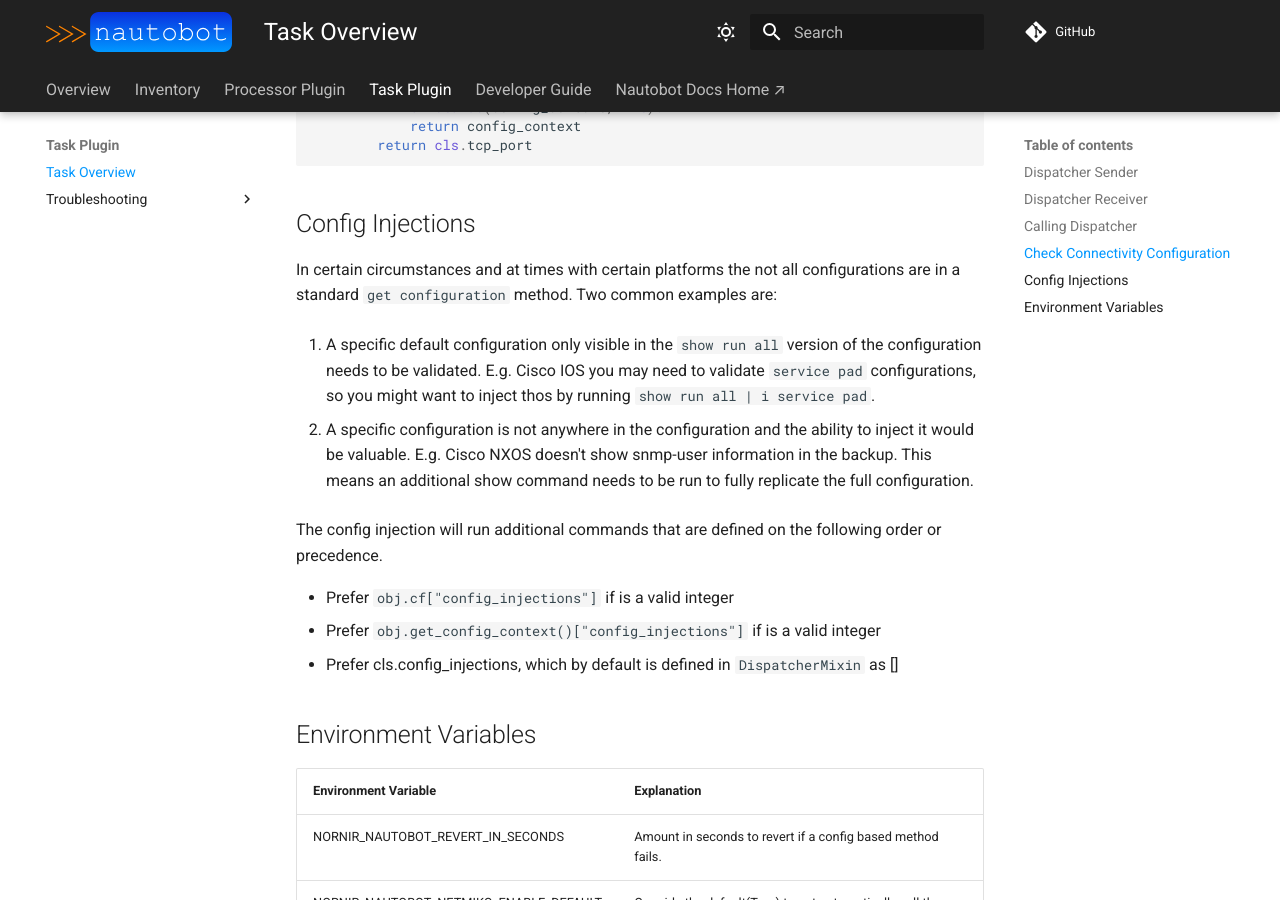
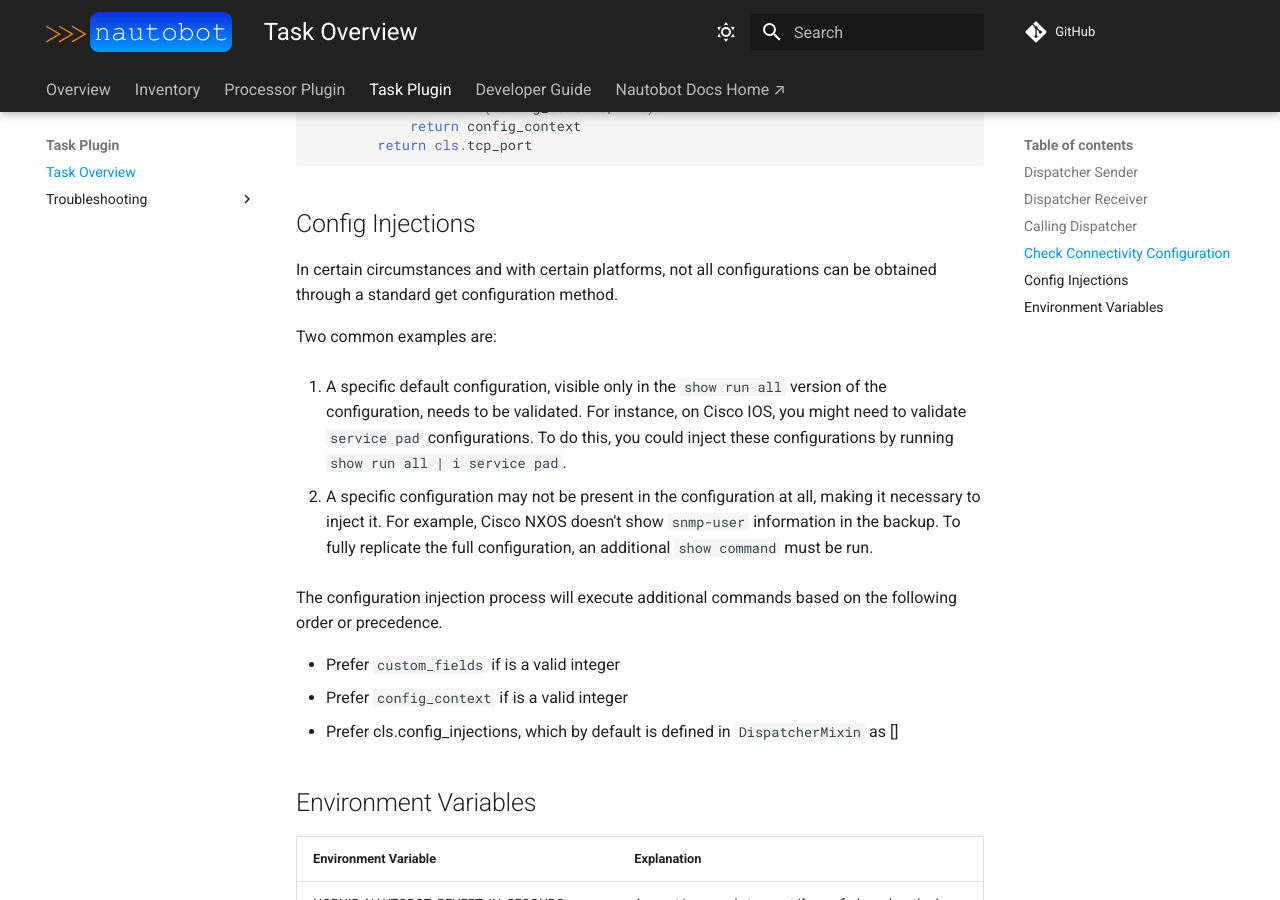
Before and after one commit to nautobot/nornir-nautobot, an MkDocs documentation site: the page built from docs/task/task.md, in a window 1280 px wide and 900 px high, scrolled down 2488 px. Built offline with MkDocs 1.6.1 and Material for MkDocs 9.7.7, drawn with Linux system fonts in a browser that asks for light colours; comment, search, counter and statistics services are not loaded.

Commit message:
add comments

```diff
--- a/docs/task/task.md
+++ b/docs/task/task.md
@@ -106,16 +106,18 @@ class DispatcherMixin:
 
 ## Config Injections
 
-In certain circumstances and at times with certain platforms the not all configurations are in a standard `get configuration` method.  Two common examples are:
+In certain circumstances and with certain platforms, not all configurations can be obtained through a standard get configuration method.
 
-1. A specific default configuration only visible in the `show run all` version of the configuration needs to be validated. E.g. Cisco IOS you may need to validate `service pad` configurations, so you might want to inject thos by running `show run all | i service pad`.
+Two common examples are:
 
-2. A specific configuration is not anywhere in the configuration and the ability to inject it would be valuable. E.g. Cisco NXOS doesn't show snmp-user information in the backup. This means an additional show command needs to be run to fully replicate the full configuration.
+1. A specific default configuration, visible only in the `show run all` version of the configuration, needs to be validated. For instance, on Cisco IOS, you might need to validate `service pad` configurations. To do this, you could inject these configurations by running `show run all | i service pad`.
 
-The config injection will run additional commands that are defined on the following order or precedence.
+2. A specific configuration may not be present in the configuration at all, making it necessary to inject it. For example, Cisco NXOS doesn't show `snmp-user` information in the backup. To fully replicate the full configuration, an additional `show command` must be run.
 
-- Prefer `obj.cf["config_injections"]` if is a valid integer
-- Prefer `obj.get_config_context()["config_injections"]` if is a valid integer
+The configuration injection process will execute additional commands based on the following order or precedence.
+
+- Prefer `custom_fields` if is a valid integer
+- Prefer `config_context` if is a valid integer
 - Prefer cls.config_injections, which by default is defined in `DispatcherMixin` as []
 
 ## Environment Variables
```
